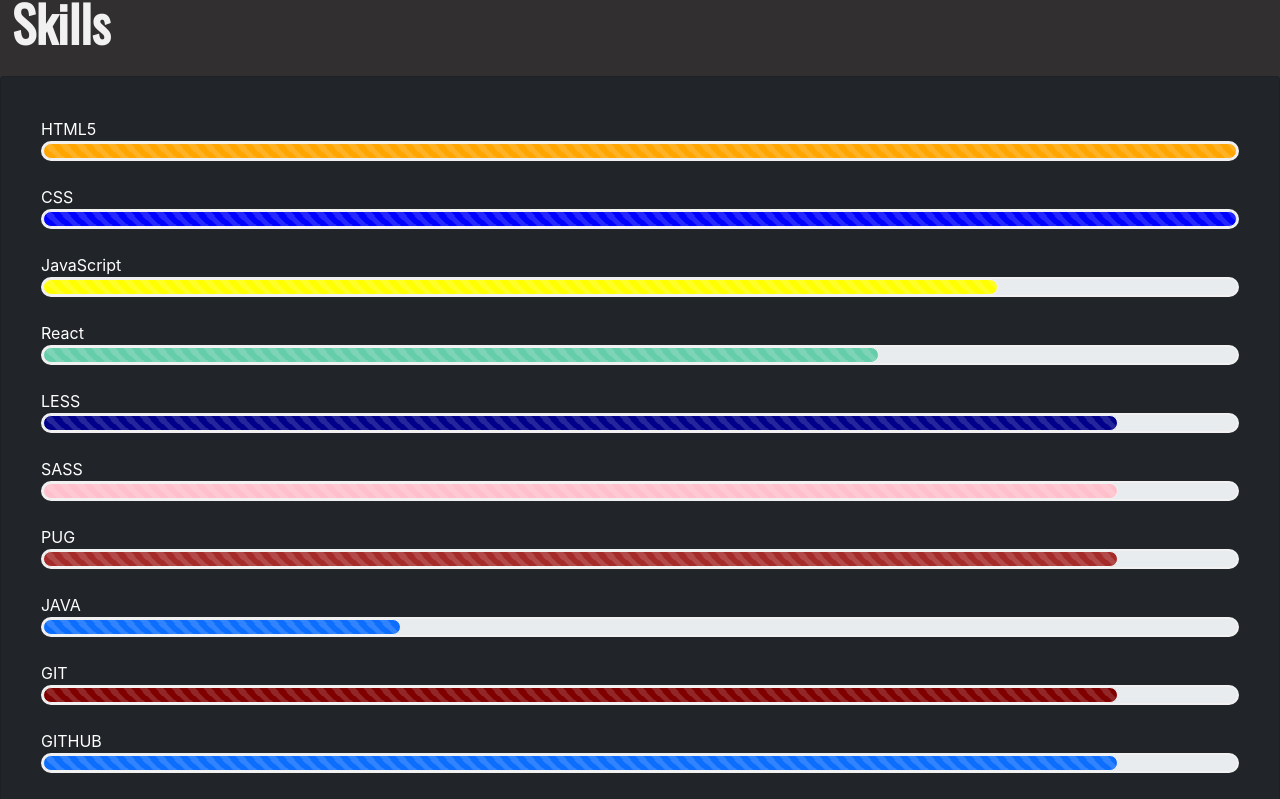
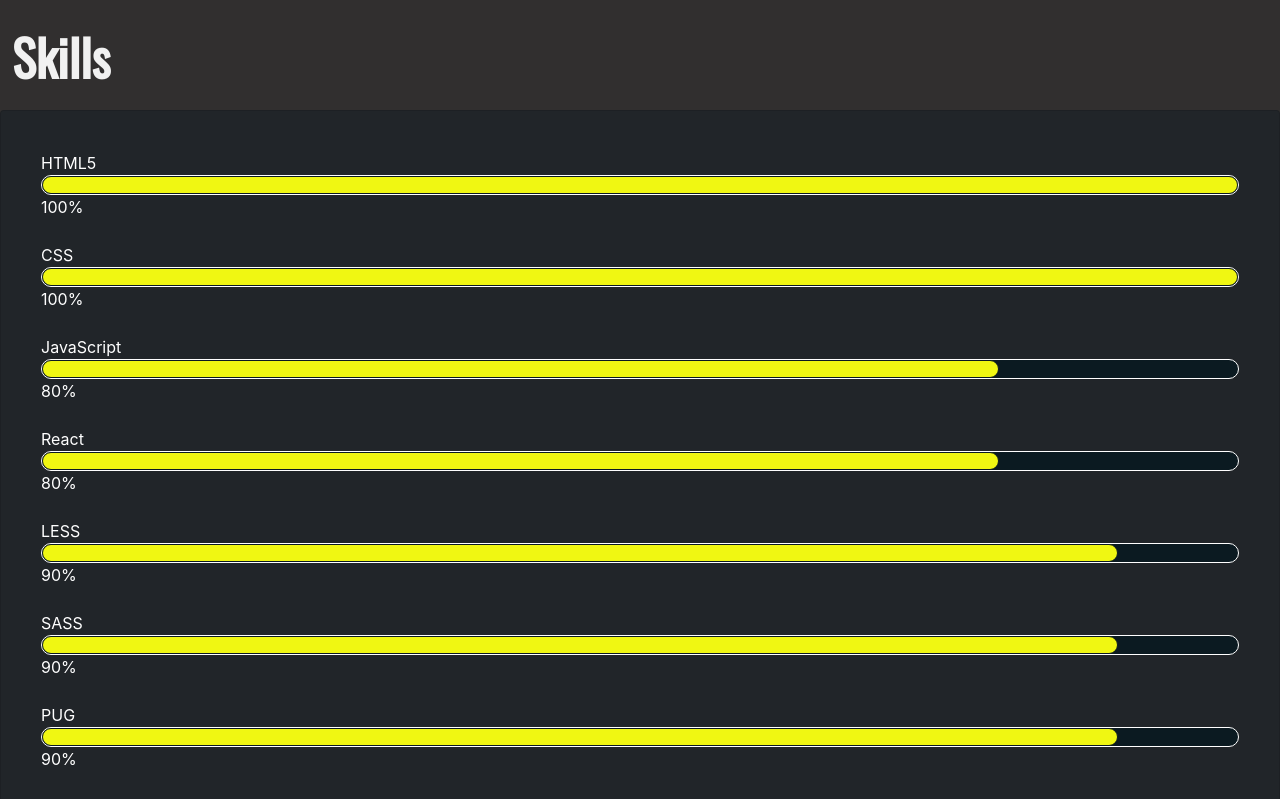
Before and after one commit to AlexanderLGRS/cv, a React (Create React App) app: page / in a window 1280 px wide. Shown: the part 881-1680 px from the top of the page. Built offline with nearby package versions, Linux system fonts and the light colour scheme.

Commit message:
progress bar styled

```diff
--- a/src/components/Header.jsx
+++ b/src/components/Header.jsx
@@ -16,7 +16,7 @@
                         <div className="collapse navbar-collapse" id="navbarNavDropdown">
                             <ul className="navbar-nav">
                                 <li className="nav-item">
-                                    <a className="nav-link active" aria-current="page" href="#home">Home</a>
+                                    <a className="nav-link active" aria-current="page" href="#profile">Home</a>
                                 </li>
                                 <li className="nav-item">
                                     <a className="nav-link" href="#skills-section">Skills</a>
@@ -30,21 +30,11 @@
                                 <li className="nav-item">
                                     <a className="nav-link" href="#projects-section">Projects</a>
                                 </li>
-                                {/* <li className="nav-item dropdown">
-                                    <a className="nav-link dropdown-toggle" href="#" id="navbarDropdownMenuLink" role="button" data-bs-toggle="dropdown" aria-expanded="false">
-                                        Dropdown link
-                                    </a>
-                                    <ul className="dropdown-menu bg-dark" aria-labelledby="navbarDropdownMenuLink">
-                                        <li><a className="dropdown-item" href="#">1</a></li>
-                                        <li><a className="dropdown-item" href="#">2</a></li>
-                                        <li><a className="dropdown-item" href="#">3</a></li>
-                                    </ul>
-                                </li> */}
                             </ul>
                         </div>
                     </div>
                 </nav>
-                <header className="header">
+                <header id='profile'className="header">
                     <ProfileCard />
                 </header>
             </React.Fragment>
--- a/src/components/ProgressBar.jsx
+++ b/src/components/ProgressBar.jsx
@@ -1,16 +1,26 @@
 import React from "react";
 
 export default function ProgressBar(props) {
-    const { skill, percentage, color } = props;
+    const { skill, percentage } = props;
     return (
         <React.Fragment>
             <div className="container-fluid mt-4">
                 <span>{skill}</span>
-                <div className="progress" style={{ border: '2px solid #f1f1f1', borderRadius: '10px', height: 20 }}>
-                    <div className="progress-bar progress-bar-striped progress-bar-animated" role="progressbar" style={{
-                        border: '1px solid #f1f1f1', borderRadius: '10px', width: props.percentage + '%', backgroundColor: color, color: 'black'
-                    }} aria-valuenow={percentage} aria-valuemin="0" aria-valuemax="100"></div>
+                <div className="progress" style={
+                    {
+                        border: '1px solid #fff',
+                        borderRadius: '10px', height: 20,
+                        backgroundColor: '#0b1a21'
+                    }}>
+                    <div className="progress-bar " role="progressbar" style={{
+                        border: '1px solid #0b1a21',
+                        borderRadius: '10px',
+                        width: props.percentage + '%',
+                        backgroundColor: '#f0f712', color: 'black'
+                    }}
+                        aria-valuenow={percentage} aria-valuemin="0" aria-valuemax="100"></div>
                 </div>
+                <span>{percentage + '%'}</span>
             </div>
         </React.Fragment>
     )
--- a/src/components/ReturnButton.jsx
+++ b/src/components/ReturnButton.jsx
@@ -4,7 +4,7 @@
 export default class ReturnButton extends React.Component {
     render() {
         return (
-            <a href="#home">
+            <a href="#profile">
                 <div className="return ">
                     <span></span>
                 </div>
--- a/src/components/SkillsSection.jsx
+++ b/src/components/SkillsSection.jsx
@@ -3,8 +3,8 @@
 import data from '../data.json';
 import './styles/generalStyles.css'
 
-export default class SkillsSection extends React.Component {
-    render() {
+export default function SkillsSection() {
+    const mySkills = data.skills
     return (
         <React.Fragment>
             <div id="skills-section" className="container-fluid">
@@ -13,17 +13,9 @@
                     <div className="col-12 p-0">
                         <div className="skills-card card text-white bg-dark ">
                             <div className="card-body">
-                                    <ProgressBar skill={data.skills[0].name} percentage={data.skills[0].percentage} color={data.skills[0].color} />
-                                    <ProgressBar skill={data.skills[1].name} percentage={data.skills[1].percentage} color={data.skills[1].color} />
-                                    <ProgressBar skill={data.skills[2].name} percentage={data.skills[2].percentage} color={data.skills[2].color} />
-                                    <ProgressBar skill={data.skills[3].name} percentage={data.skills[3].percentage} color={data.skills[3].color} />
-                                    <ProgressBar skill={data.skills[4].name} percentage={data.skills[4].percentage} color={data.skills[4].color} />
-                                    <ProgressBar skill={data.skills[5].name} percentage={data.skills[5].percentage} color={data.skills[5].color} />
-                                    <ProgressBar skill={data.skills[6].name} percentage={data.skills[6].percentage} color={data.skills[6].color} />
-                                    <ProgressBar skill={data.skills[7].name} percentage={data.skills[7].percentage} color={data.skills[7].color} />
-                                    <ProgressBar skill={data.skills[8].name} percentage={data.skills[8].percentage} color={data.skills[8].color} />
-                                    <ProgressBar skill={data.skills[9].name} percentage={data.skills[9].percentage} color={data.skills[9].color} />
-                                    <ProgressBar skill={data.skills[10].name} percentage={data.skills[10].percentage} color={data.skills[10].color} />
+                                {mySkills.map((skill) =>
+                                    <ProgressBar skill={skill.name} percentage={skill.percentage} />
+                                )}
                             </div>
                         </div>
                     </div>
@@ -32,4 +24,3 @@
         </React.Fragment >
     )
 }
-}
--- a/src/components/styles/header.css
+++ b/src/components/styles/header.css
@@ -1,4 +1,9 @@
 @import "../../App.css";
+.navbar {
+    position: fixed;
+    width: 100%;
+}
+
 .collapse {
     display: flex;
     flex-direction: column;
--- a/src/components/styles/profileCard.css
+++ b/src/components/styles/profileCard.css
@@ -14,6 +14,7 @@
 }
 
 .card-container {
+    margin: 100px 0 0;
     width: 100%;
     display: flex;
     justify-content: center;
@@ -173,10 +174,16 @@
 }
 
 @keyframes opacityEfect {
-    from {
+    0% {
         opacity: 0;
     }
-    to {
+    25% {
         opacity: 1;
     }
+    75% {
+        opacity: 1;
+    }
+    100% {
+        opacity: 0;
+    }
 }
--- a/src/data.json
+++ b/src/data.json
@@ -74,58 +74,43 @@
     ],
     "skills": [{
             "name": "HTML5",
-            "percentage": "100",
-            "color": "orange"
+            "percentage": "100"
         },
         {
             "name": "CSS",
-            "percentage": "100",
-            "color": "blue"
+            "percentage": "100"
         },
         {
             "name": "JavaScript",
-            "percentage": "80",
-            "color": "yellow"
+            "percentage": "80"
         },
         {
             "name": "React",
-            "percentage": "70",
-            "color": "mediumaquamarine"
+            "percentage": "80"
         },
         {
             "name": "LESS",
-            "percentage": "90",
-            "color": "darkblue"
+            "percentage": "90"
         },
         {
             "name": "SASS",
-            "percentage": "90",
-            "color": "pink"
+            "percentage": "90"
         },
         {
             "name": "PUG",
-            "percentage": "90",
-            "color": "brown"
+            "percentage": "90"
         },
         {
             "name": "JAVA",
-            "percentage": "30",
-            "color": ""
+            "percentage": "30"
         },
         {
             "name": "GIT",
-            "percentage": "90",
-            "color": "maroon"
+            "percentage": "90"
         },
         {
             "name": "GITHUB",
-            "percentage": "90",
-            "color": ""
-        },
-        {
-            "name": "CODESTREAM",
-            "percentage": "80",
-            "color": "mediumseagreen"
+            "percentage": "90"
         }
     ],
     "interest": [
```
Lines whose indentation alone changed are shown as unchanged.
